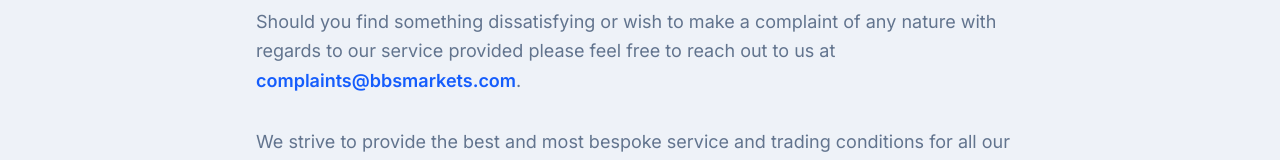
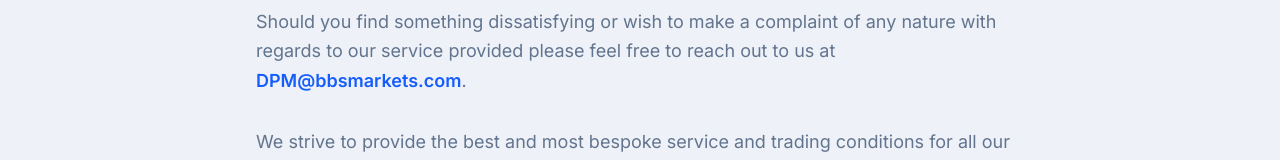
Before and after one commit to DPM-traders-choice/DPM-Trading, a Next.js app: page /about-us/complaints in a window 1280 px wide. Shown: the part 351-511 px from the top of the page. Built offline with nearby package versions, Linux system fonts and the light colour scheme.

Commit message:
fix:update

```diff
--- a/app/about-us/complaints/page.tsx
+++ b/app/about-us/complaints/page.tsx
@@ -44,10 +44,10 @@
             Should you find something dissatisfying or wish to make a complaint of any nature with
             regards to our service provided please feel free to reach out to us at{' '}
             <a
-              href="mailto:complaints@bbsmarkets.com"
+              href="mailto:DPM@bbsmarkets.com"
               className="text-blue-600 font-semibold hover:underline"
             >
-              complaints@bbsmarkets.com
+              DPM@bbsmarkets.com
             </a>
             .
           </p>
```
